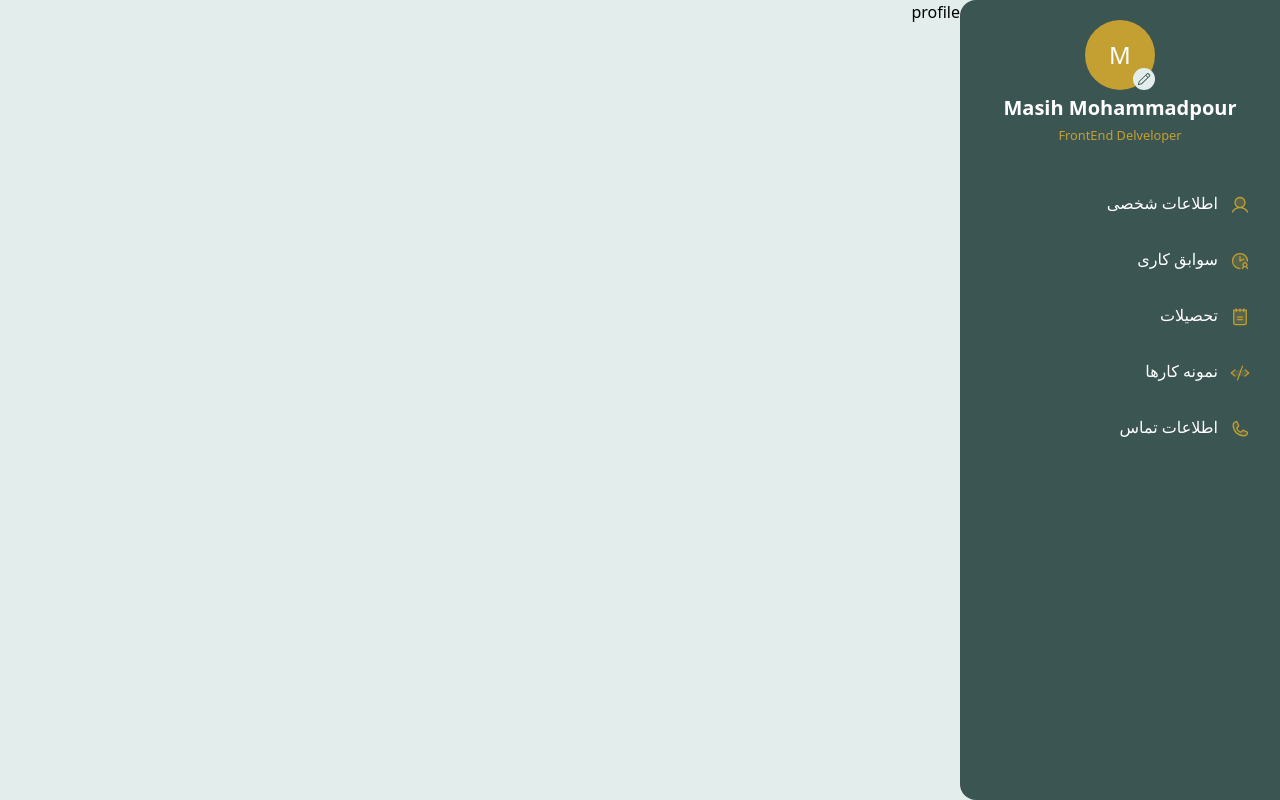
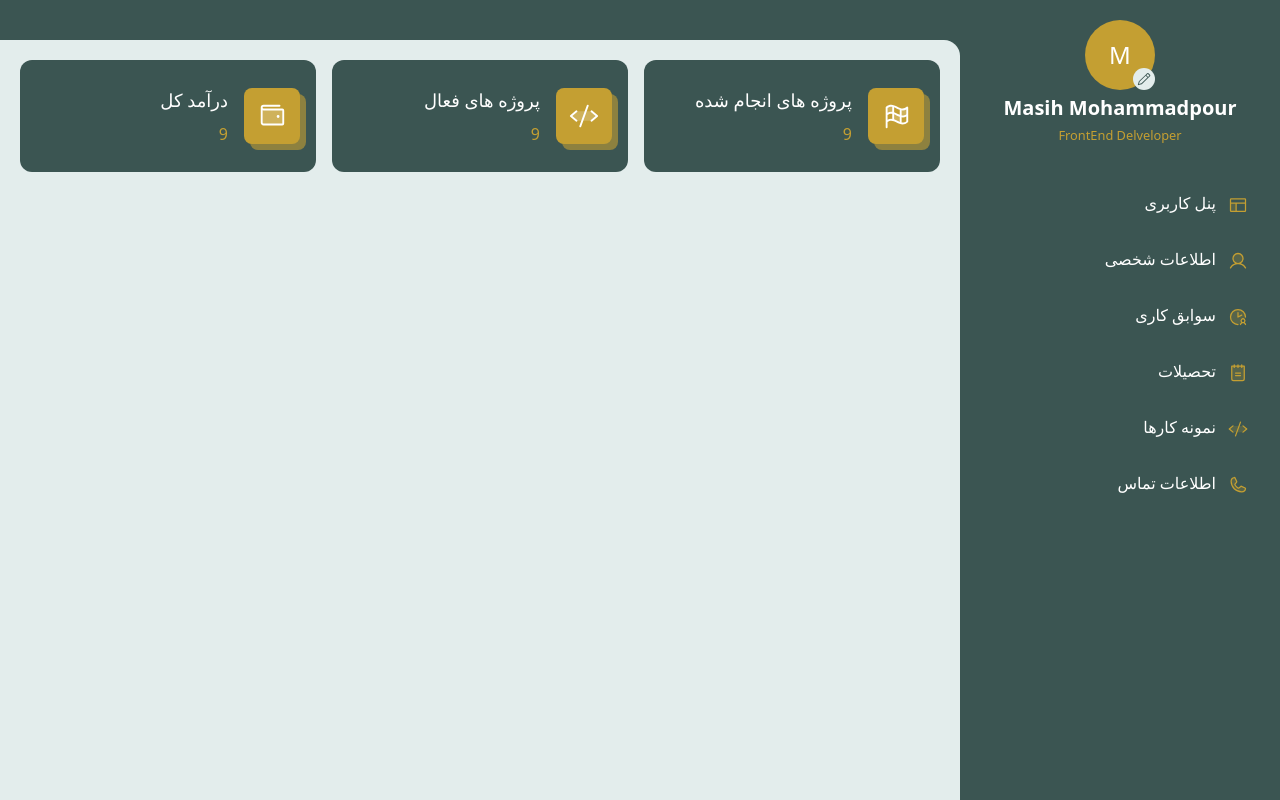
Before and after one commit to Ilia-Masiha/freesha, a Next.js app in the folder frontend/: page /profile in a window 1280 px wide. Built offline with nearby package versions, Linux system fonts and the light colour scheme.

Commit message:
cards created in profile page

```diff
--- a/frontend/src/app/(profile)/layout.jsx
+++ b/frontend/src/app/(profile)/layout.jsx
@@ -1,4 +1,3 @@
-import Header from "@/components/Header";
 import "../globals.css";
 import SideBar from "@/components/Profile/SideBar";
 
@@ -10,12 +9,17 @@ export const metadata = {
 export default function Layout({ children }) {
   return (
     <html lang="fa" dir="rtl">
-      <body className={`antialiased bg-bg-primary`}>
-        <main className="grid grid-cols-12 overflow-x-hidden">
+      <body className={`antialiased bg-primary`}>
+        <main className="grid grid-cols-12 overflow-hidden">
           <section className="col-span-3 h-screen">
-            <SideBar/>
+            <SideBar />
           </section>
-          <section className="col-span-9">{children}</section>
+          <section className="col-span-9">
+            <header className="w-full h-10 bg-primary"></header>
+            <main className="w-full h-full rounded-tr-2xl bg-bg-primary p-5">
+              {children}
+            </main>
+          </section>
         </main>
       </body>
     </html>
--- a/frontend/src/app/(profile)/profile/page.jsx
+++ b/frontend/src/app/(profile)/profile/page.jsx
@@ -1,54 +1,45 @@
 "use client";
-import { RiImageAddLine } from "react-icons/ri";
-import { GiRoundStar } from "react-icons/gi";
-import ShareBtn from "@/components/ShareBtn";
-import PersonalInformation from "@/components/Profile/PersonalInformation";
-import Biography from "@/components/Profile/Biography";
-import Languages from "@/components/Profile/Languages";
-import Skills from "@/components/Profile/Skills";
+import {
+  PiCodeDuotone,
+  PiWalletDuotone,
+  PiFlagCheckeredDuotone,
+} from "react-icons/pi";
 
 const Profile = () => {
-  return (<div>profile</div>)
-  // return (
-  //   <section className="w-[85%] mt-10">
-  //     avatar | name | jobTitle | rating
-  //     <article className="flex items-start justify-between">
-  //       <div className="flex items-center justify-start gap-x-2">
-  //         <div className="w-32 h-32 rounded-full flex justify-center items-center text-3xl text-white bg-secondary-500 relative">
-  //           <span>M</span>
-  //           <div className="absolute w-full h-full rounded-full flex justify-center items-center text-white/0 text-3xl cursor-pointer transition-all duration-300 hover:bg-primary-500 hover:text-white">
-  //             <RiImageAddLine />
-  //           </div>
-  //         </div>
-  //         <div className="flex flex-col gap-y-3">
-  //           <h3 className="text-2xl font-semibold">Masihaaa</h3>
-  //           <p className="text-sm font-semibold text-secondary-600">
-  //             برنامه نویس فرانت اند
-  //           </p>
-  //           <div className="flex items-center gap-x-1">
-  //             <GiRoundStar className="text-warning" />
-  //             <span className="text-sm text-secondary-600">4.5</span>
-  //           </div>
-  //         </div>
-  //       </div>
-  //       {/* share Profile | see Profile */}
-  //       <div className="flex justify-center items-center gap-x-2">
-  //         <ShareBtn />
-  //         <button className="h-12 px-3 rounded-lg border-2 border-primary-500 text-primary-500 cursor-pointer">
-  //           مشاهده عمومی پروفایل
-  //         </button>
-  //       </div>
-  //     </article>
-  //     {/* Personal information */}
-  //     <PersonalInformation />
-  //     {/* Biography */}
-  //     <Biography />
-  //     {/* languages */}
-  //     <Languages />
-  //     {/* skills */}
-  //     <Skills />
-  //   </section>
-  // );
+  return (
+    <section>
+      {/* cards */}
+      <article className="w-full grid grid-cols-12 gap-4">
+        <div className="col-span-4 bg-primary rounded-xl h-28 flex justify-start items-center gap-x-4 p-4 cursor-pointer">
+          <div className="w-14 h-14 rounded-lg flex justify-center items-center bg-secondary shadow-custom text-3xl text-white">
+            <PiFlagCheckeredDuotone />
+          </div>
+          <div className="flex flex-col gap-y-2">
+            <h3 className="text-lg text-white">پروژه های انجام شده</h3>
+            <p className="text-secondary">9</p>
+          </div>
+        </div>
+        <div className="col-span-4 bg-primary rounded-xl h-28 flex justify-start items-center gap-x-4 p-4 cursor-pointer">
+          <div className="w-14 h-14 rounded-lg flex justify-center items-center bg-secondary shadow-custom text-3xl text-white">
+            <PiCodeDuotone />
+          </div>
+          <div className="flex flex-col gap-y-2">
+            <h3 className="text-lg text-white">پروژه های فعال</h3>
+            <p className="text-secondary">9</p>
+          </div>
+        </div>
+        <div className="col-span-4 bg-primary rounded-xl h-28 flex justify-start items-center gap-x-4 p-4 cursor-pointer">
+          <div className="w-14 h-14 rounded-lg flex justify-center items-center bg-secondary shadow-custom text-3xl text-white">
+            <PiWalletDuotone />
+          </div>
+          <div className="flex flex-col gap-y-2">
+            <h3 className="text-lg text-white">درآمد کل</h3>
+            <p className="text-secondary">9</p>
+          </div>
+        </div>
+      </article>
+    </section>
+  );
 };
 
 export default Profile;
--- a/frontend/src/app/globals.css
+++ b/frontend/src/app/globals.css
@@ -11,6 +11,7 @@
   --color-bg-secondary: #FFFEFF;
   --color-txt-primary: #1a1a1a;
   --color-txt-secondary: #FFFFFF;
+  --shadow-custom: 6px 6px rgba(196, 159, 50, 0.6);
 }
 
 * {
--- a/frontend/src/components/Profile/SideBar.jsx
+++ b/frontend/src/components/Profile/SideBar.jsx
@@ -1,44 +1,11 @@
 "use client";
+import { profileMenuData } from "@/constants/profileMenuData";
+import Link from "next/link";
 import { GoPencil } from "react-icons/go";
-import {
-  PiUserDuotone,
-  PiClockUserDuotone,
-  PiNotepadDuotone,
-  PiCodeDuotone,
-  PiPhoneDuotone,
-} from "react-icons/pi";
-
-const menuData = [
-  {
-    id: 1,
-    title: "اطلاعات شخصی",
-    icon: <PiUserDuotone />,
-  },
-  {
-    id: 2,
-    title: "سوابق کاری",
-    icon: <PiClockUserDuotone />,
-  },
-  {
-    id: 3,
-    title: "تحصیلات",
-    icon: <PiNotepadDuotone />,
-  },
-  {
-    id: 4,
-    title: "نمونه کارها",
-    icon: <PiCodeDuotone />,
-  },
-  {
-    id: 5,
-    title: "اطلاعات تماس",
-    icon: <PiPhoneDuotone />,
-  },
-];
 
 const SideBar = () => {
   return (
-    <aside className="h-full sticky right-0 top-0 bg-primary rounded-l-2xl">
+    <aside className="h-full sticky right-0 top-0 bg-primary">
       {/* avatar | name | jobTitle */}
       <div className="relative top-0 w-full flex flex-col justify-center items-center gap-y-1 pt-5">
         <div className="relative w-[70px] h-[70px] rounded-full bg-secondary hover:bg-secondary/80 text-white cursor-pointer text-2xl flex justify-center items-center">
@@ -54,16 +21,19 @@ const SideBar = () => {
       </div>
       {/* menu */}
       <div className="w-full mt-10">
-        <ul className="flex flex-col gap-y-4 pr-2.5">
-          {menuData.map((item) => {
+        <ul className="flex flex-col gap-y-4 pr-3">
+          {profileMenuData.map((item) => {
             return (
-              <li
+              <Link
                 key={item.id}
-                className="w-full h-10 rounded-r-full  flex justify-start items-center gap-x-3 p-2 px-5 cursor-pointer"
+                href={item.link}
+                className="w-full h-10 rounded-r-full"
               >
-                <span className="text-secondary text-xl">{item.icon}</span>
-                <span className="text-txt-secondary pb-1">{item.title}</span>
-              </li>
+                <li className="w-full h-10 rounded-r-full  flex justify-start items-center gap-x-3 p-2 px-5 cursor-pointer">
+                  <span className="text-secondary text-xl">{item.icon}</span>
+                  <span className="text-txt-secondary pb-1">{item.title}</span>
+                </li>
+              </Link>
             );
           })}
         </ul>
--- /dev/null
+++ b/frontend/src/constants/profileMenuData.js
@@ -0,0 +1,47 @@
+import {
+  PiLayoutDuotone,
+  PiUserDuotone,
+  PiClockUserDuotone,
+  PiNotepadDuotone,
+  PiCodeDuotone,
+  PiPhoneDuotone,
+} from "react-icons/pi";
+
+export const profileMenuData = [
+  {
+    id: 1,
+    title: "پنل کاربری",
+    link : "/profile",
+    icon: <PiLayoutDuotone />,
+  },
+  {
+    id: 2,
+    title: "اطلاعات شخصی",
+    link : "/profile/personal-information",
+    icon: <PiUserDuotone />,
+  },
+  {
+    id: 3,
+    title: "سوابق کاری",
+    link : "/profile/work-history",
+    icon: <PiClockUserDuotone />,
+  },
+  {
+    id: 4,
+    title: "تحصیلات",
+    link : "/profile/education",
+    icon: <PiNotepadDuotone />,
+  },
+  {
+    id: 5,
+    title: "نمونه کارها",
+    link : "/profile/Portfolio",
+    icon: <PiCodeDuotone />,
+  },
+  {
+    id: 6,
+    title: "اطلاعات تماس",
+    link : "/profile/contact-information",
+    icon: <PiPhoneDuotone />,
+  },
+];
```
